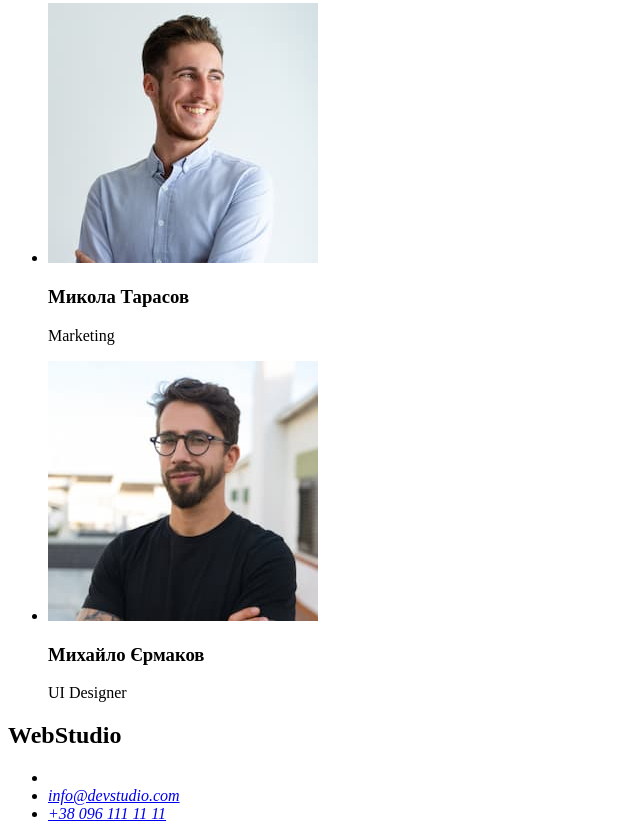
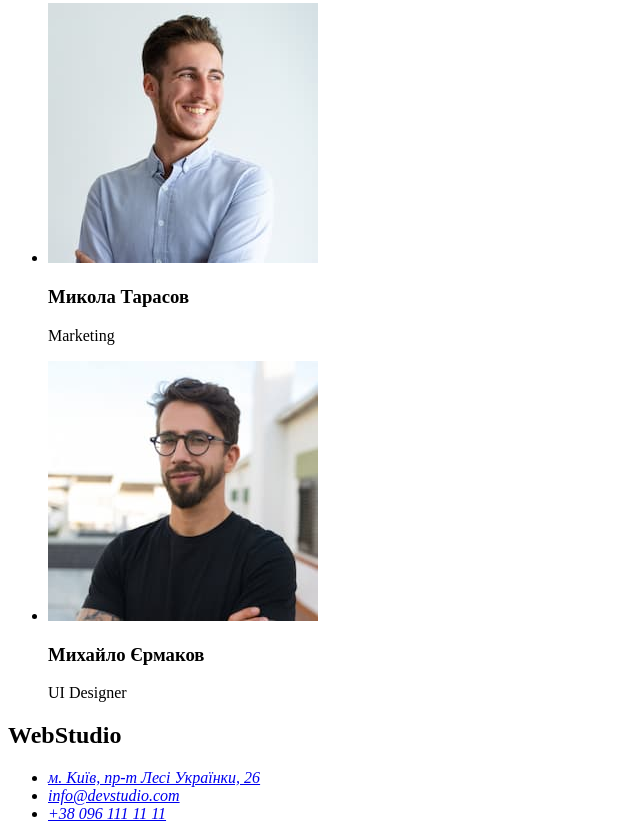
Before and after one commit to dubin1294/goit-markup-hw-01, a plain HTML site: page index.html in a window 1280 px wide. Shown: the part 2081-2920 px from the top of the page, without its empty margins (0-640 px from the left). Drawn offline with Linux system fonts and the light colour scheme.

Commit message:
Update index.html

```diff
--- a/index.html
+++ b/index.html
@@ -64,7 +64,8 @@
         <h2>WebStudio</h2>
         <address>
         <ul>
-            <li></li>
+            <li><a href="https://www.google.com/maps/place/%D0%B1%D1%83%D0%BB%D1%8C%D0%B2%D0%B0%D1%80+%D0%9B%D0%B5%D1%81%D1%96+%D0%A3%D0%BA%D1%80%D0%B0%D1%97%D0%BD%D0%BA%D0%B8,+26,+%D0%9A%D0%B8%D1%97%D0%B2,+02000/@50.4265807,30.5383858,17z/data=!3m1!4b1!4m6!3m5!1s0x40d4cf0e033ecbe9:0x57a4dffefec77da0!8m2!3d50.4265807!4d30.5383858!16s%2Fg%2F1tctq5jv" target="_blank"
+              rel="noreferrer noopener">м. Київ, пр-т Лесі Українки, 26 </a></li>
             <li><a href="mailto:info@devstudio.com">info@devstudio.com</a></li>
             <li><a href="tel:+380961111111">+38 096 111 11 11</a></li>
         </ul>
```
